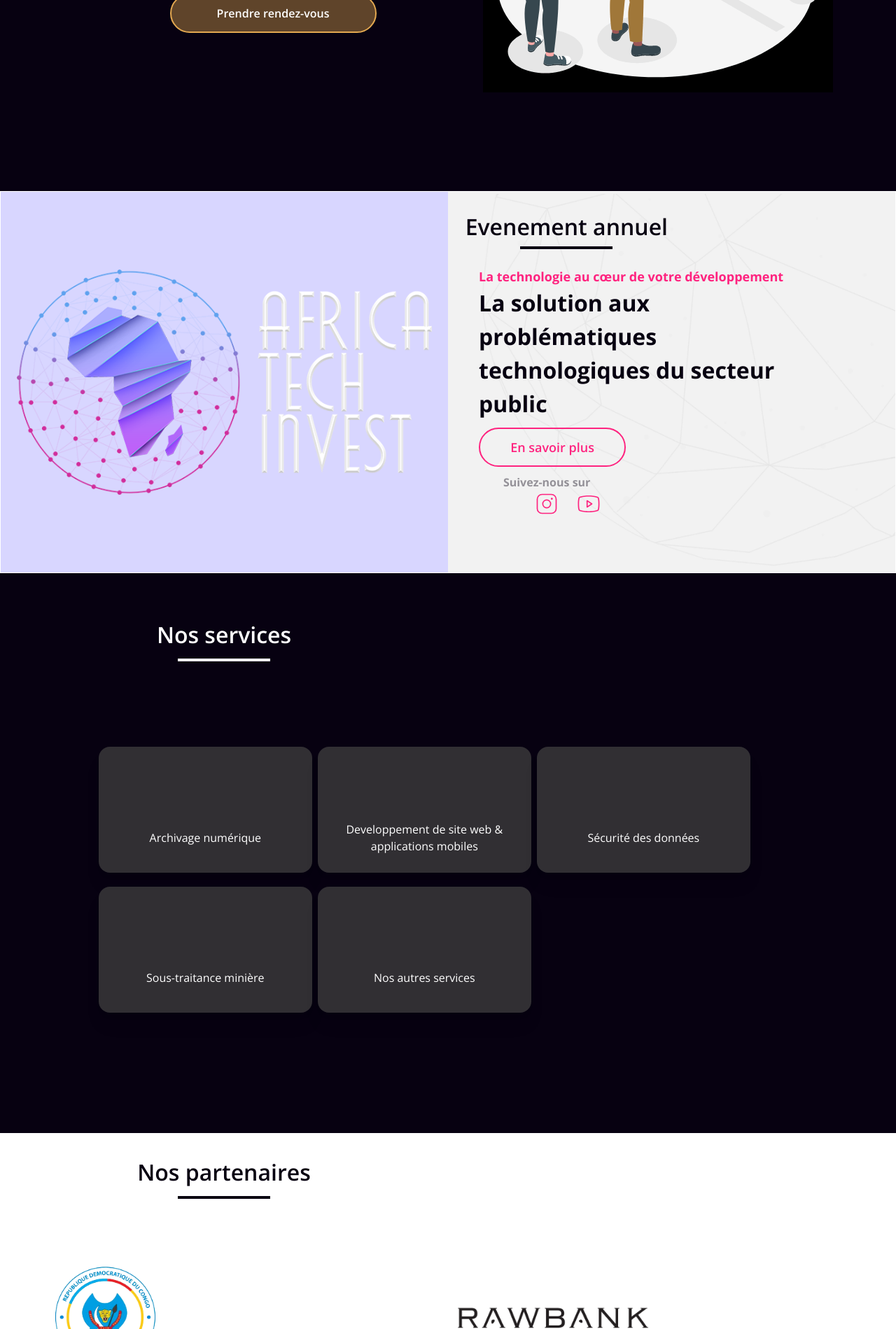
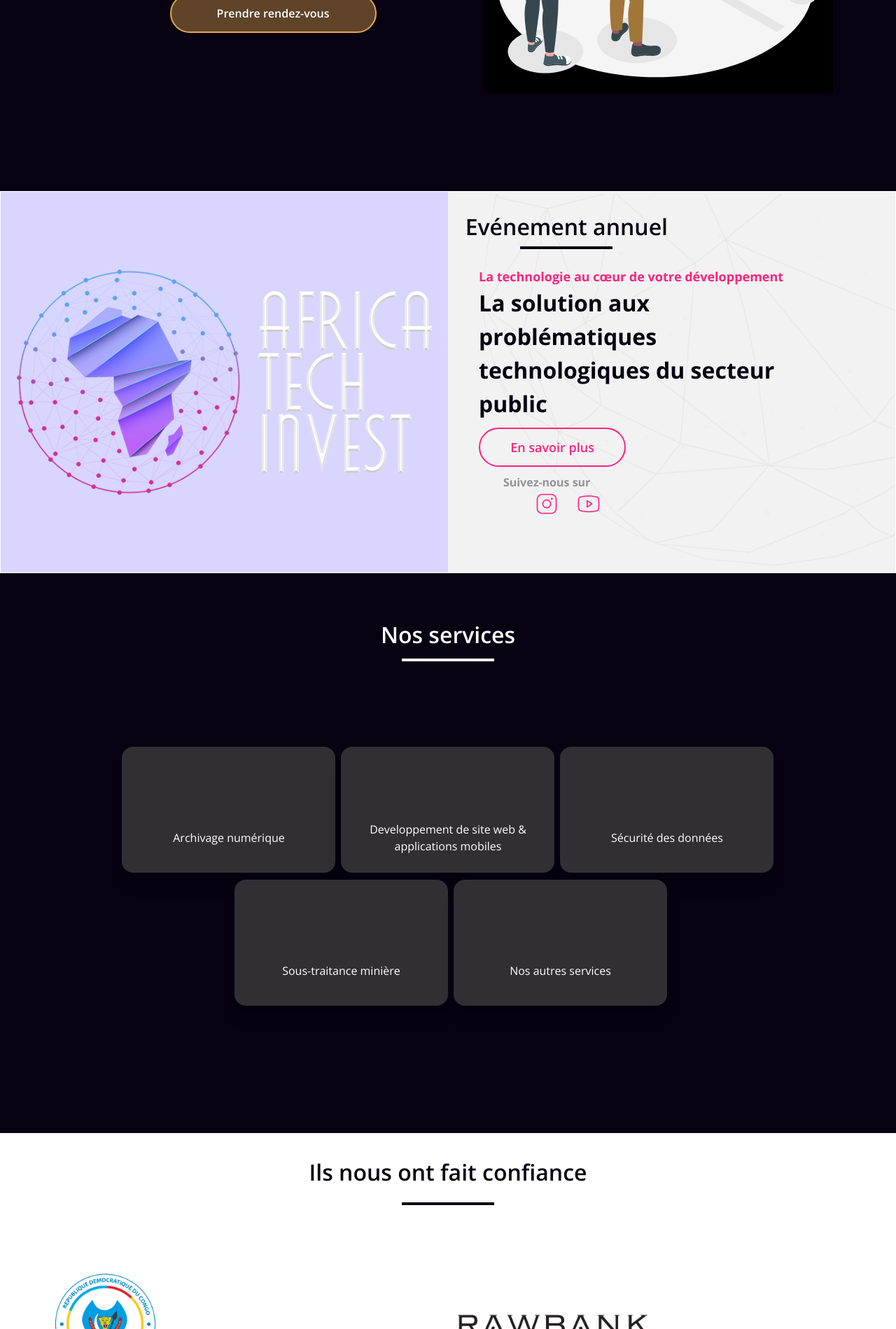
Before and after one commit to koumishop/temabeglobal, a Next.js app: page /home in a window 1280 px wide. Shown: the part 602-2501 px from the top of the page at 70% size. Built offline with nearby package versions, Linux system fonts and the light colour scheme; some icons are missing.

Commit message:
fix: center title and card

```diff
--- a/src/pages/home/index.js
+++ b/src/pages/home/index.js
@@ -69,7 +69,7 @@ export default function Homepage() {
                     </div>
                     <div className={`w-1/2 h-[375px] md:h-[544px] pl-[1%] pt-[2%] bg-[length:590px_538px] bg-no-repeat bg-right ${style.atiBg}`}>
                         <div className="md:w-3/6 mb-[4%] flex flex-col items-center">
-                            <h2 className="text-dark text-[16px] mt-6 md:text-[32px] md:mt-0 font-semibold">Evenement annuel</h2>
+                            <h2 className="text-dark text-[16px] mt-6 md:text-[32px] md:mt-0 font-semibold">Evénement annuel</h2>
                             <div className="w-[132px] h-0 border-2 border-dark mt-[1.5%]"></div>
                         </div>
                         <span className="text-pink font-light md:font-bold text-xs md:text-lg md:pl-[5%]">La technologie au cœur de votre développement</span>
@@ -87,13 +87,13 @@ export default function Homepage() {
                         </div>
                     </div>
                 </section>
-                <section className="md:h-[800px] md:flex md:flex-col relative">
+                <section className="md:h-[800px] md:flex md:flex-col md:items-center relative">
                     <div className="md:w-3/6 pb-[4%] mt-[5%] mb-[4%] flex flex-col items-center">
                         <h2 className="text-white text-[32px] font-semibold ml-4 md:ml-0">Nos services</h2>
                         <div className="w-[132px] h-0 border-2 border-white mt-[1.5%]"></div>
                     </div>
                     <div className="flex flex-col items-center justify-center">
-                        <div className="md:w-[78%] md:py-2.5 md:flex md:space-x-2">
+                        <div className="md:w-[78%] md:py-2.5 md:flex md:justify-center md:flex-wrap md:space-x-2">
                             <CustomedCard width="w-[305px]" height="h-[180px]" onClick={manageArchive}>
                                 <Icon icon="solar:inbox-archive-bold-duotone" width={80} height={80} color="#E4A951"/>
                                 <span className='font-normal'>Archivage numérique</span>
@@ -106,8 +106,6 @@ export default function Homepage() {
                                 <Icon icon="solar:safe-2-bold-duotone" width={80} height={80} color="#E4A951"/>
                                 <span className='font-normal'>Sécurité des données</span>
                             </CustomedCard>
-                        </div>
-                        <div className="md:w-[78%] md:pb-5 md:flex md:space-x-2">
                             <CustomedCard width="w-[305px]" height="h-[180px]">
                                 <Icon icon="bxs:hard-hat" width={80} height={80} color="#E4A951"/>
                                 <span className='font-normal'>Sous-traitance minière</span>
@@ -119,6 +117,18 @@ export default function Homepage() {
                                 </CustomedCard>
                             </Link>
                         </div>
+                        {/* <div className="border border-error md:w-[78%] md:pb-5 md:flex md:space-x-2">
+                            <CustomedCard width="w-[305px]" height="h-[180px]">
+                                <Icon icon="bxs:hard-hat" width={80} height={80} color="#E4A951"/>
+                                <span className='font-normal'>Sous-traitance minière</span>
+                            </CustomedCard>
+                            <Link href="/services">
+                                <CustomedCard width="w-[305px]" height="h-[180px]">
+                                    <Icon icon="solar:widget-add-bold-duotone" width={80} height={80} color="#E4A951"/>
+                                    <span className='font-normal'>Nos autres services</span>
+                                </CustomedCard>
+                            </Link>
+                        </div> */}
                     </div>
                     <CustomedModal isOpen={openArchivage}>
                         <h3 className="text-dark font-bold md:font-normal md:flex md:items-center md:text-4xl md:space-x-3 mb-4">
@@ -221,8 +231,8 @@ export default function Homepage() {
                     </CustomedModal>
                 </section>
                 <section className={`py-4 bg-white`}>
-                    <div className="md:w-3/6 pb-2 mt-4 mb-[4%] flex flex-col items-center">
-                        <h2 className="text-dark text-[32px] font-semibold ml-4 md:ml-0">Nos partenaires</h2>
+                    <div className="md:w-full pb-2 mt-4 mb-[4%] flex flex-col items-center">
+                        <h2 className="text-dark text-[32px] font-semibold ml-4 md:ml-0">Ils nous ont fait confiance</h2>
                         <div className="w-[132px] h-0 border-2 border-dark mt-[1.5%]"></div>
                     </div>
                     <Carousel
```
